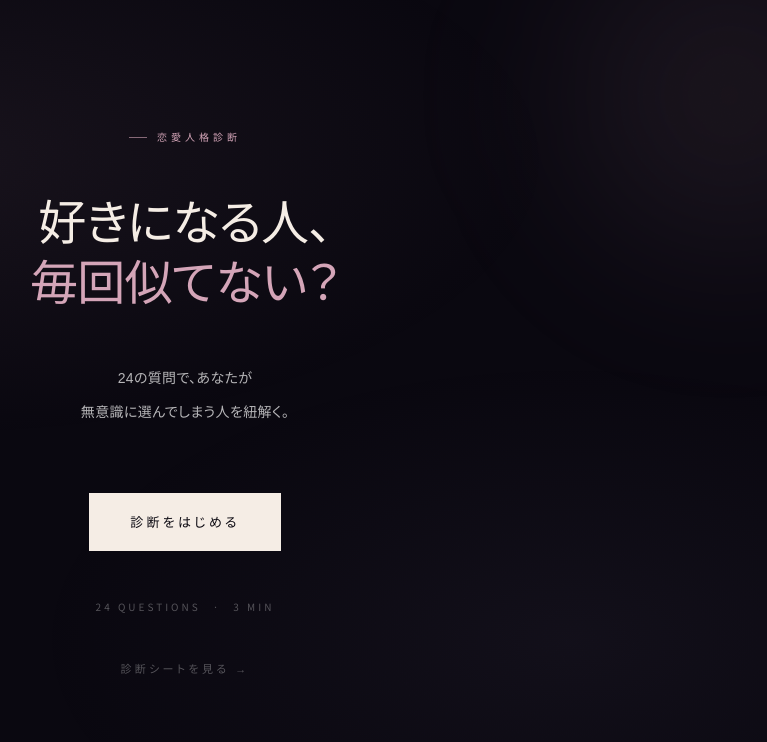
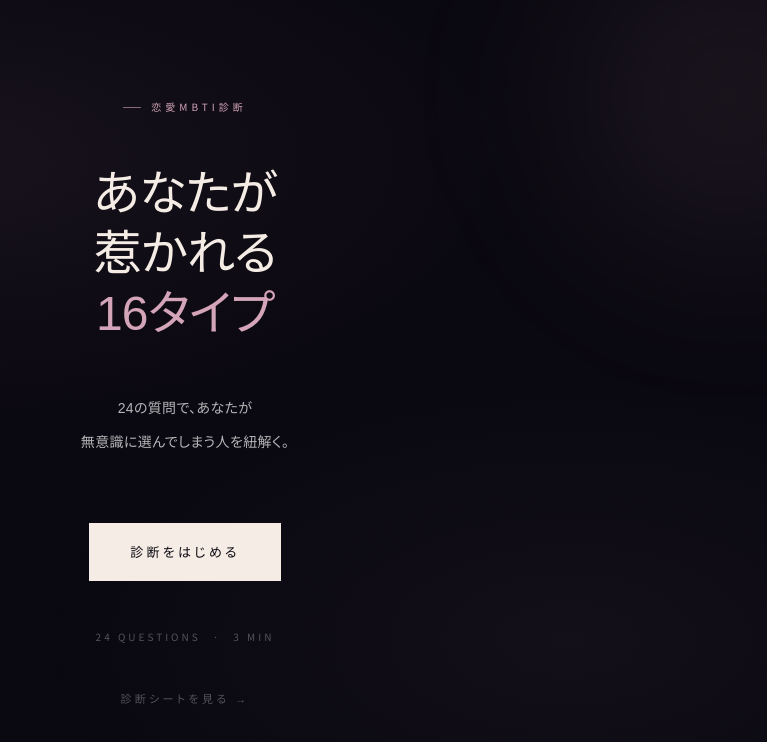
Before and after one commit to ZETTAI-INC/galsinndankousei, a Next.js app: page / in a window 1280 px wide. Shown: the top 742 px of the page, without its empty margins (455-1222 px from the left). Built offline with nearby package versions, Linux system fonts and the light colour scheme; a web font is replaced by a local one.

Commit message:
feat: メイン見出しを「あなたが惹かれる16タイプ / 恋愛MBTI診断」に変更、沼り表記を排除

```diff
--- a/src/app/layout.tsx
+++ b/src/app/layout.tsx
@@ -27,18 +27,18 @@ const rockRoll = RocknRoll_One({
 })
 
 export const metadata: Metadata = {
-  title: "沼り診断",
+  title: "あなたが惹かれる16タイプ｜恋愛MBTI診断",
   description:
-    "好きになる人、毎回似てない？それ、偶然じゃないから。あなたが沼る16タイプを見せてあげる。",
+    "24の質問で、あなたが無意識に選んでしまう人を紐解く。恋愛MBTI診断。",
   openGraph: {
-    title: "沼り診断",
-    description: "好きになる人、毎回似てない？それ、偶然じゃないから。",
+    title: "あなたが惹かれる16タイプ｜恋愛MBTI診断",
+    description: "24の質問で、あなたが無意識に選んでしまう人を紐解く。",
     type: "website",
   },
   twitter: {
     card: "summary_large_image",
-    title: "沼り診断",
-    description: "好きになる人、毎回似てない？それ、偶然じゃないから。",
+    title: "あなたが惹かれる16タイプ｜恋愛MBTI診断",
+    description: "24の質問で、あなたが無意識に選んでしまう人を紐解く。",
   },
 }
 
--- a/src/app/match-other/page.tsx
+++ b/src/app/match-other/page.tsx
@@ -25,7 +25,7 @@ export default function MatchOtherPage() {
       return
     }
     if (!attractionStored) {
-      setError("先にあなた自身の沼り診断を受けてください")
+      setError("先にあなた自身の恋愛MBTI診断を受けてください")
       setIsLoading(false)
       return
     }
--- a/src/app/match-with/page.tsx
+++ b/src/app/match-with/page.tsx
@@ -340,14 +340,14 @@ function MatchWithContent() {
                 精度を上げる
               </p>
               <p className="serif mb-4 text-[12px] font-light leading-[2] tracking-wide text-white/60">
-                {!myData.hasAttraction && "沼り診断を完了すると、相手があなたを好きになる確率が見える。"}
+                {!myData.hasAttraction && "恋愛MBTI診断を完了すると、相手があなたを好きになる確率が見える。"}
                 {!myData.hasSelf && "自己診断を完了すると、あなたが相手を好きになる確率が見える。"}
                 {myData.hasAttraction && myData.hasSelf && "相手にも両方の診断を受けてもらうと、最高精度になる。"}
               </p>
               <div className="flex gap-3">
                 {!myData.hasAttraction && (
                   <Link href="/diagnosis" className="btn-secondary">
-                    沼り診断
+                    恋愛MBTI診断
                   </Link>
                 )}
                 {!myData.hasSelf && (
--- a/src/app/mycode/page.tsx
+++ b/src/app/mycode/page.tsx
@@ -91,7 +91,7 @@ export default function MyCodePage() {
                 className="border border-[var(--accent)]/30 px-3 py-1 text-[10px] tracking-[0.15em] text-[var(--accent)]"
                 style={{ background: "rgba(212, 165, 184, 0.05)" }}
               >
-                ♡ 沼り診断
+                ♡ 恋愛MBTI診断
               </span>
             )}
             {data.hasSelf && (
--- a/src/app/mypage/page.tsx
+++ b/src/app/mypage/page.tsx
@@ -69,7 +69,7 @@ export default function MyPage() {
     const data: StampStatus[] = [
       {
         id: "attraction",
-        title: "沼り診断",
+        title: "恋愛MBTI診断",
         subtitle: "あなたが惹かれるタイプ",
         icon: "♡",
         path: "/result",
@@ -187,7 +187,7 @@ export default function MyPage() {
 
               {!stamps.find((s) => s.id === "attraction")?.completed && (
                 <Link href="/diagnosis" className="btn-primary w-full max-w-xs text-center">
-                  まず沼り診断から
+                  まず恋愛MBTI診断から
                 </Link>
               )}
 
--- a/src/app/page.tsx
+++ b/src/app/page.tsx
@@ -11,7 +11,7 @@ export default function TopPage() {
           className="animate-fade-in mb-12"
           style={{ animationDelay: "0.3s" }}
         >
-          <span className="heading-eyebrow">恋愛人格診断</span>
+          <span className="heading-eyebrow">恋愛MBTI診断</span>
         </div>
 
         {/* Hero title */}
@@ -19,9 +19,11 @@ export default function TopPage() {
           className="title-editorial animate-blur-in mb-12 text-[42px] sm:text-[48px]"
           style={{ animationDelay: "0.6s" }}
         >
-          好きになる人、
+          あなたが
           <br />
-          <em>毎回似てない？</em>
+          惹かれる
+          <br />
+          <em>16タイプ</em>
         </h1>
 
         {/* Sub-copy */}
--- a/src/app/result/page.tsx
+++ b/src/app/result/page.tsx
@@ -72,14 +72,14 @@ export default function ResultPage() {
 
   const handleShareTwitter = useCallback(() => {
     if (!result) return
-    const text = `私の沼るタイプ「${result.displayName}」だった。希少度${result.rarityPercent}%。当たりすぎてて笑った`
+    const text = `私が惹かれるタイプ「${result.displayName}」だった。希少度${result.rarityPercent}%。当たりすぎてて笑った`
     const url = `https://twitter.com/intent/tweet?text=${encodeURIComponent(text)}&url=${encodeURIComponent(siteUrl)}`
     window.open(url, "_blank")
   }, [result, siteUrl])
 
   const handleShareLINE = useCallback(() => {
     if (!result) return
-    const text = `沼り診断やったら「${result.displayName}」だった。希少度${result.rarityPercent}%、怖いくらい当たってる\n${siteUrl}`
+    const text = `恋愛MBTI診断やったら「${result.displayName}」だった。希少度${result.rarityPercent}%、怖いくらい当たってる\n${siteUrl}`
     const url = `https://line.me/R/share?text=${encodeURIComponent(text)}`
     window.open(url, "_blank")
   }, [result, siteUrl])
@@ -219,7 +219,7 @@ export default function ResultPage() {
         <section className="mb-20">
           <ScrollReveal>
             <p className="mb-6">
-              <span className="heading-eyebrow">沼るポイント</span>
+              <span className="heading-eyebrow">惹かれるポイント</span>
             </p>
             <p className="serif mb-10 text-[18px] font-light tracking-wide text-white/95">
               たぶんこういう人、<span className="highlight-pink">好きでしょ？</span>
@@ -249,7 +249,7 @@ export default function ResultPage() {
               <span className="heading-eyebrow">MBTIランキング</span>
             </p>
             <p className="serif mb-10 text-[18px] font-light tracking-wide text-white/95">
-              あなたが沼りやすいMBTI
+              あなたが惹かれやすいMBTI
             </p>
           </ScrollReveal>
 
```
